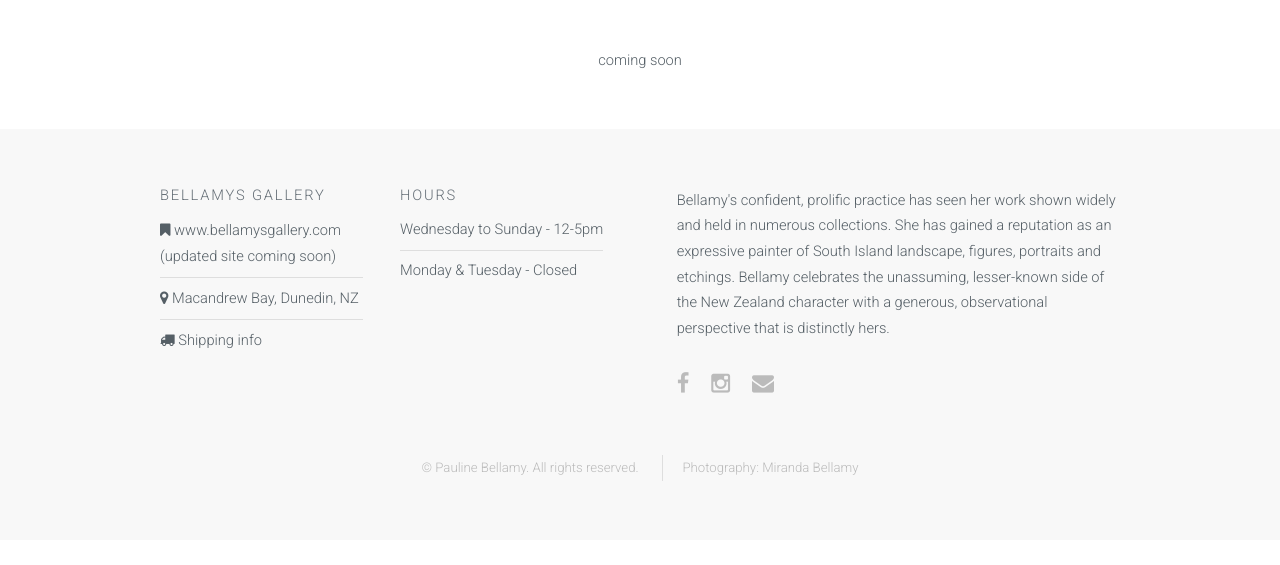
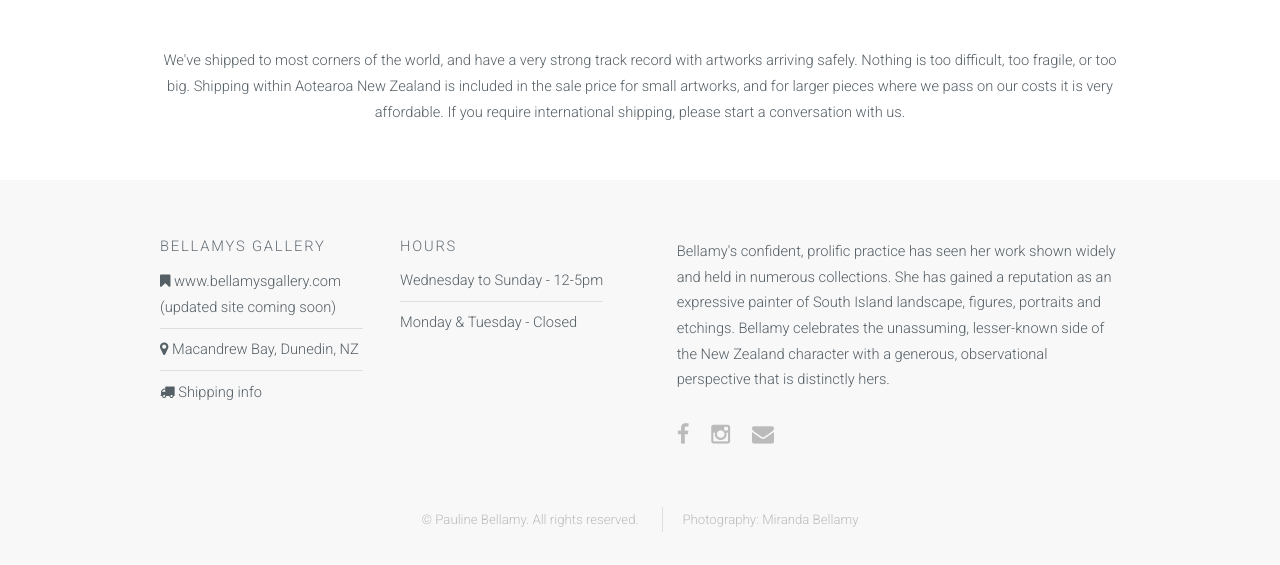
Before and after one commit to colourhigh/paulinebellamy, a plain HTML site: page shipping.html in a window 1280 px wide. Shown: the part 47-612 px from the top of the page. Drawn offline with Linux system fonts and the light colour scheme.

Commit message:
Update shipping.html

```diff
--- a/shipping.html
+++ b/shipping.html
@@ -39,7 +39,9 @@
 				<div class="container">
 					<section>
 						<br>
-						<center><p>coming soon<br>
+						<center><p>We've shipped to most corners of the world, and have a very strong track record with artworks arriving safely. Nothing is too difficult, too fragile, or too big. Shipping within Aotearoa New Zealand is included in the sale price for small artworks, and for larger pieces where we pass on our costs it is very affordable.
+ If you require international shipping, please start a conversation with us.
+<br>
 							<br>
 						<center/>
 						</p>
```
